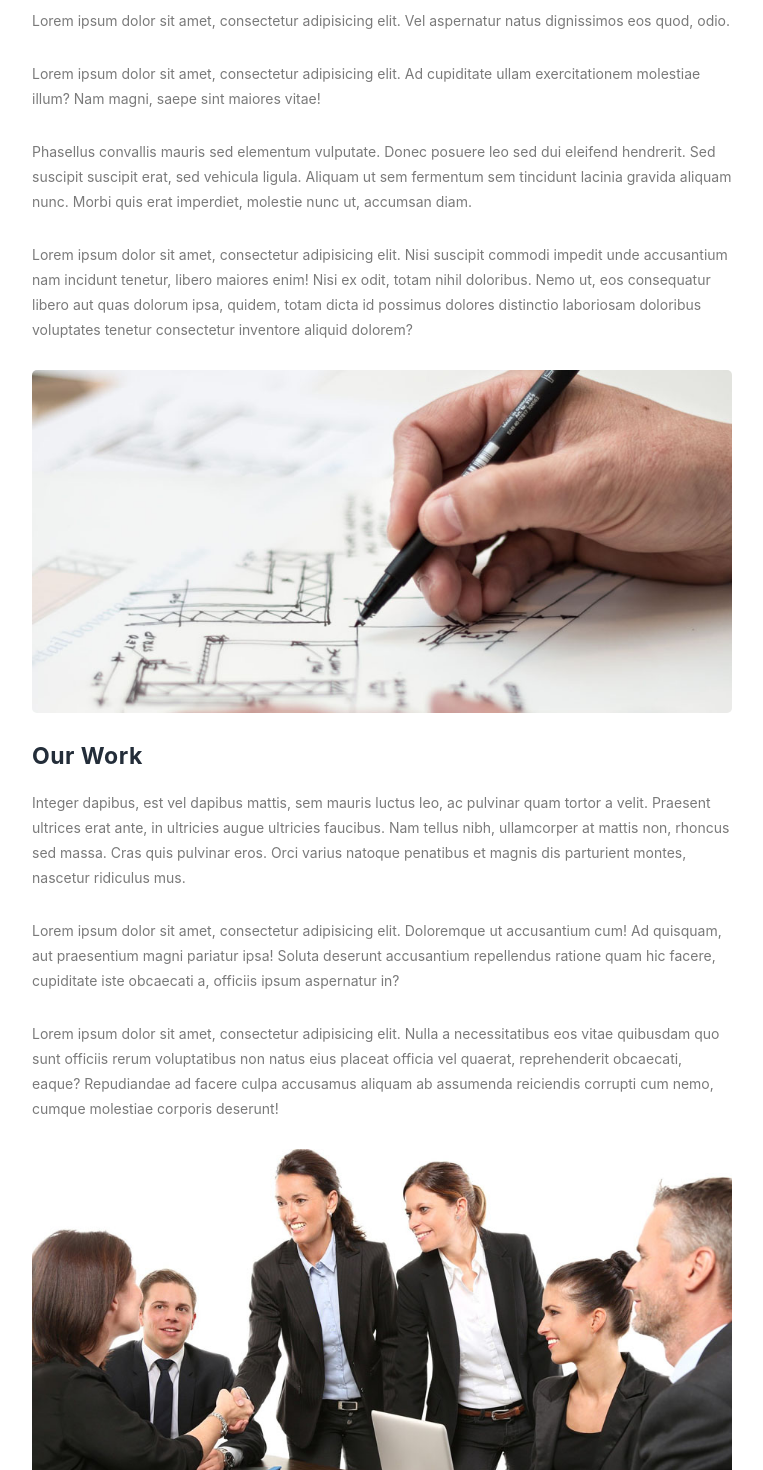
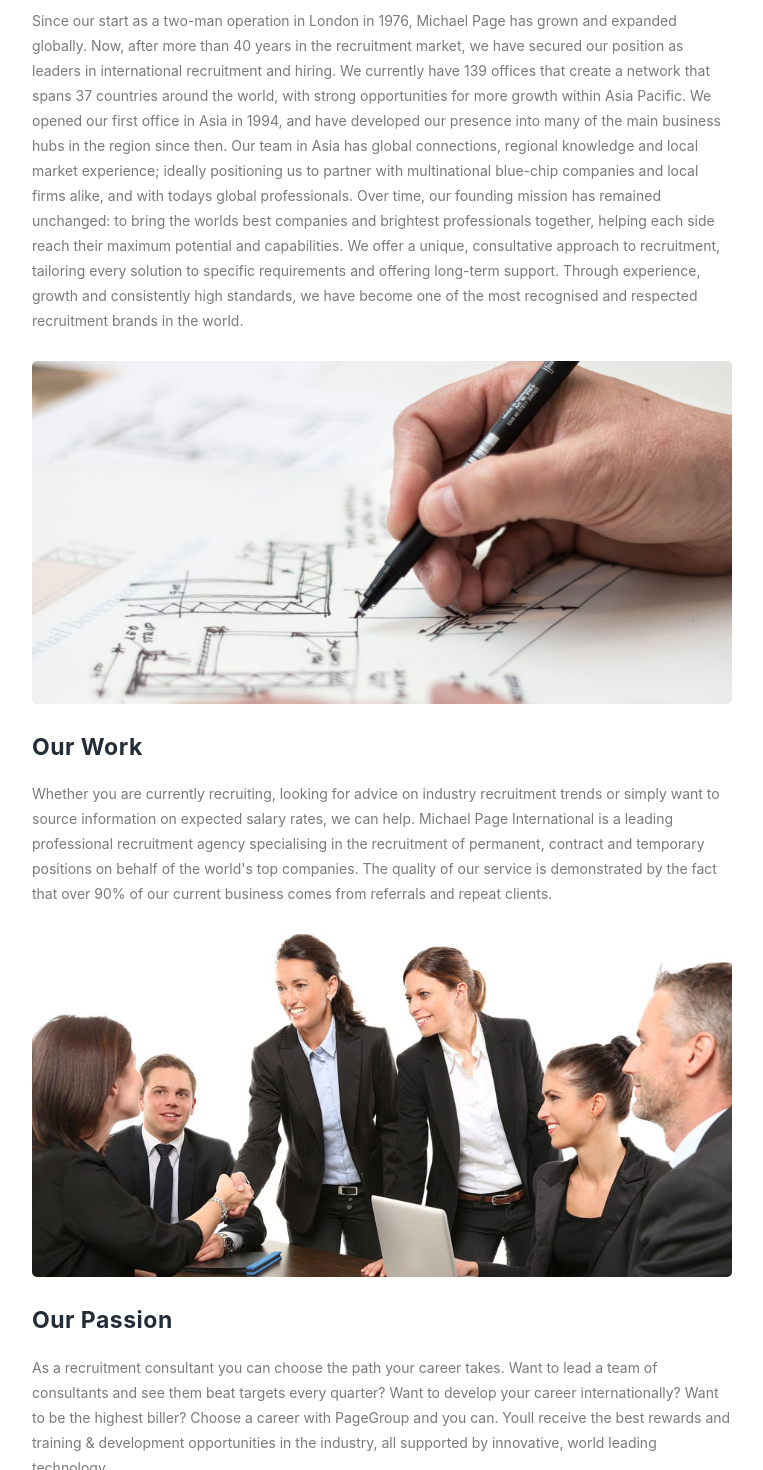
Before and after one commit to Surajit107/JOBPORTAL-GROUP, a React (Create React App) app: page /about in a window 1280 px wide. Shown: the part 880-2350 px from the top of the page, without its empty margins (463-1226 px from the left). Built offline with nearby package versions, Linux system fonts and the light colour scheme.

Commit message:
Aboutus section updated

```diff
--- a/src/pages/AboutUs.jsx
+++ b/src/pages/AboutUs.jsx
@@ -1,13 +1,12 @@
-import React from 'react'
-import Banner from '../components/common/banners/Banner'
-import SendUsMsg from '../components/core/home/SendUsMsg'
+import React from "react";
+import Banner from "../components/common/banners/Banner";
+import SendUsMsg from "../components/core/home/SendUsMsg";
 
 const AboutUs = () => {
   return (
     <div>
       <Banner string="Learn more" page="About Us" />
 
-      {/* <!-- ***** Our Classes Start ***** --> */}
       <section className="section" id="our-classes">
         <div className="container">
           <br />
@@ -16,52 +15,92 @@ const AboutUs = () => {
           <div className="row" id="tabs">
             <div className="col-lg-4">
               <ul>
-                <li><a href='#tabs-1'><i className="fa fa-soccer-ball-o"></i> Our Goals</a></li>
-                <li><a href='#tabs-2'><i className="fa fa-briefcase"></i> Our Work</a></li>
-                <li><a href='#tabs-3'><i className="fa fa-heart"></i> Our Passion</a></li>
+                <li>
+                  <a href="#tabs-1">
+                    <i className="fa fa-soccer-ball-o"></i> Our Goals
+                  </a>
+                </li>
+                <li>
+                  <a href="#tabs-2">
+                    <i className="fa fa-briefcase"></i> Our Work
+                  </a>
+                </li>
+                <li>
+                  <a href="#tabs-3">
+                    <i className="fa fa-heart"></i> Our Passion
+                  </a>
+                </li>
               </ul>
             </div>
             <div className="col-lg-8">
-              <section className='tabs-content'>
-                <article id='tabs-1'>
+              <section className="tabs-content">
+                <article id="tabs-1">
                   <img src="assets/images/about-image-1-940x460.jpg" alt="" />
                   <h4>Our Goals</h4>
 
-                  <p>Lorem ipsum dolor sit amet, consectetur adipisicing elit. Vel aspernatur natus dignissimos eos quod, odio.</p>
-
-                  <p>Lorem ipsum dolor sit amet, consectetur adipisicing elit. Ad cupiditate ullam exercitationem molestiae illum? Nam magni, saepe sint maiores vitae!</p>
-
-                  <p>Phasellus convallis mauris sed elementum vulputate. Donec posuere leo sed dui eleifend hendrerit. Sed suscipit suscipit erat, sed vehicula ligula. Aliquam ut sem fermentum sem tincidunt lacinia gravida aliquam nunc. Morbi quis erat imperdiet, molestie nunc ut, accumsan diam.</p>
-
-                  <p>Lorem ipsum dolor sit amet, consectetur adipisicing elit. Nisi suscipit commodi impedit unde accusantium nam incidunt tenetur, libero maiores enim! Nisi ex odit, totam nihil doloribus. Nemo ut, eos consequatur libero aut quas dolorum ipsa, quidem, totam dicta id possimus dolores distinctio laboriosam doloribus voluptates tenetur consectetur inventore aliquid dolorem?</p>
+                  <p>
+                    Since our start as a two-man operation in London in 1976,
+                    Michael Page has grown and expanded globally. Now, after
+                    more than 40 years in the recruitment market, we have
+                    secured our position as leaders in international recruitment
+                    and hiring. We currently have 139 offices that create a
+                    network that spans 37 countries around the world, with
+                    strong opportunities for more growth within Asia Pacific. We
+                    opened our first office in Asia in 1994, and have developed
+                    our presence into many of the main business hubs in the
+                    region since then. Our team in Asia has global connections,
+                    regional knowledge and local market experience; ideally
+                    positioning us to partner with multinational blue-chip
+                    companies and local firms alike, and with todays global
+                    professionals. Over time, our founding mission has remained
+                    unchanged: to bring the worlds best companies and brightest
+                    professionals together, helping each side reach their
+                    maximum potential and capabilities. We offer a unique,
+                    consultative approach to recruitment, tailoring every
+                    solution to specific requirements and offering long-term
+                    support. Through experience, growth and consistently high
+                    standards, we have become one of the most recognised and
+                    respected recruitment brands in the world.
+                  </p>
                 </article>
-                <article id='tabs-2'>
+                <article id="tabs-2">
                   <img src="assets/images/about-image-2-940x460.jpg" alt="" />
                   <h4>Our Work</h4>
-                  <p>Integer dapibus, est vel dapibus mattis, sem mauris luctus leo, ac pulvinar quam tortor a velit. Praesent ultrices erat ante, in ultricies augue ultricies faucibus. Nam tellus nibh, ullamcorper at mattis non, rhoncus sed massa. Cras quis pulvinar eros. Orci varius natoque penatibus et magnis dis parturient montes, nascetur ridiculus mus.</p>
-                  <p>Lorem ipsum dolor sit amet, consectetur adipisicing elit. Doloremque ut accusantium cum! Ad quisquam, aut praesentium magni pariatur ipsa! Soluta deserunt accusantium repellendus ratione quam hic facere, cupiditate iste obcaecati a, officiis ipsum aspernatur in?</p>
-
-                  <p>Lorem ipsum dolor sit amet, consectetur adipisicing elit. Nulla a necessitatibus eos vitae quibusdam quo sunt officiis rerum voluptatibus non natus eius placeat officia vel quaerat, reprehenderit obcaecati, eaque? Repudiandae ad facere culpa accusamus aliquam ab assumenda reiciendis corrupti cum nemo, cumque molestiae corporis deserunt!</p>
+                  <p>
+                    Whether you are currently recruiting, looking for advice on
+                    industry recruitment trends or simply want to source
+                    information on expected salary rates, we can help. Michael
+                    Page International is a leading professional recruitment
+                    agency specialising in the recruitment of permanent,
+                    contract and temporary positions on behalf of the world's
+                    top companies. The quality of our service is demonstrated by
+                    the fact that over 90% of our current business comes from
+                    referrals and repeat clients.
+                  </p>
                 </article>
-                <article id='tabs-3'>
+                <article id="tabs-3">
                   <img src="assets/images/about-image-3-940x460.jpg" alt="" />
                   <h4>Our Passion</h4>
-                  <p>Fusce laoreet malesuada rhoncus. Donec ultricies diam tortor, id auctor neque posuere sit amet. Aliquam pharetra, augue vel cursus porta, nisi tortor vulputate sapien, id scelerisque felis magna id felis. Proin neque metus, pellentesque pharetra semper vel, accumsan a neque.</p>
-
-                  <p>Lorem ipsum dolor sit amet, consectetur adipisicing elit. Porro aut beatae commodi repudiandae distinctio, magnam blanditiis reiciendis vitae velit voluptatum natus, fugit quis eos dolores!</p>
-
-                  <p>Lorem ipsum dolor sit amet, consectetur adipisicing elit. Hic adipisci reiciendis quaerat qui earum aut, atque esse quisquam quis exercitationem sapiente, dolorum consequatur consequuntur voluptatibus ipsam, fuga magnam beatae optio nam. Recusandae ut aliquid, eligendi.</p>
+                  <p>
+                    As a recruitment consultant you can choose the path your
+                    career takes. Want to lead a team of consultants and see
+                    them beat targets every quarter? Want to develop your career
+                    internationally? Want to be the highest biller? Choose a
+                    career with PageGroup and you can. Youll receive the best
+                    rewards and training & development opportunities in the
+                    industry, all supported by innovative, world leading
+                    technology.
+                  </p>
                 </article>
               </section>
             </div>
           </div>
         </div>
       </section>
-      {/* <!-- ***** Our Classes End ***** --> */}
 
       <SendUsMsg />
     </div>
-  )
-}
+  );
+};
 
-export default AboutUs
+export default AboutUs;
```
